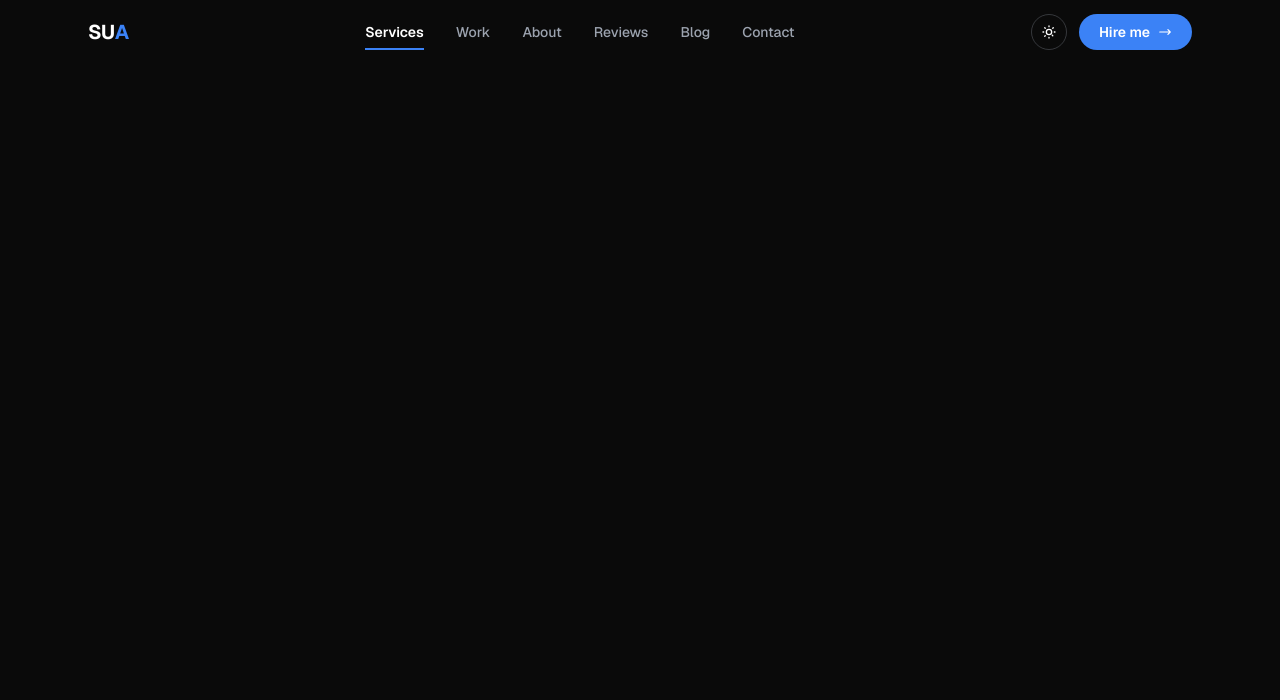
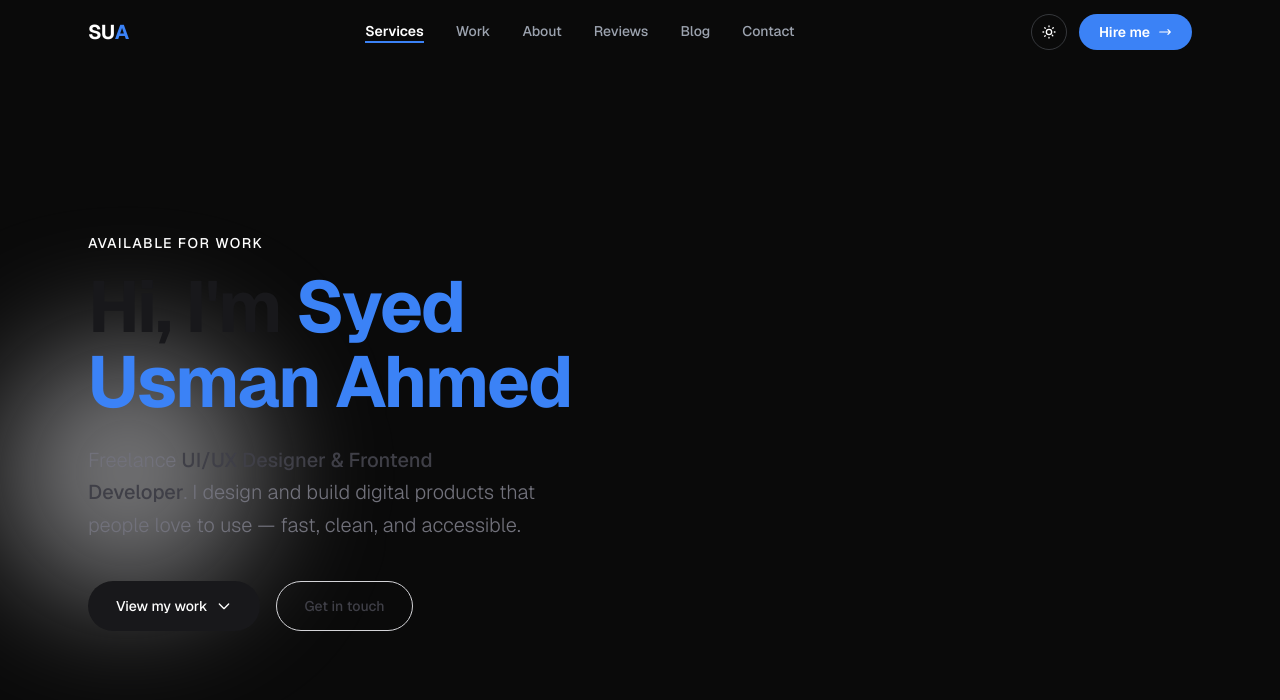
Before and after one commit to syed-usman-ahmed123/Portfolio, a Next.js app: page / in a window 1280 px wide. Shown: the top 700 px of the page. Built offline with nearby package versions, Linux system fonts and the light colour scheme.

Commit message:
add hero section

```diff
--- a/app/globals.css
+++ b/app/globals.css
@@ -24,9 +24,41 @@
   --accent: #3b82f6;          /* same blue */
 }
 
+
 body {
   background-color: var(--primary-bg);
   color: var(--primary-text);
   font-family: Arial, Helvetica, sans-serif;
   transition: background-color 0.3s ease, color 0.3s ease;
 }
+
+
+@layer utilities {
+  .btn-hover-slide {
+    position: relative;
+    overflow: hidden;
+    z-index: 1;
+  }
+
+
+  .btn-hover-slide::before {
+    content: '';
+    position: absolute;
+    top: 0;
+    left: 0;
+    width: 100%;
+    height: 100%;
+
+    background-color: #1e40af;
+    z-index: -1;
+
+
+    transform: translateX(-101%);
+    transition: transform 0.4s cubic-bezier(0.4, 0, 0.2, 1);
+  }
+
+
+  .btn-hover-slide:hover::before {
+    transform: translateX(0);
+  }
+}
--- a/app/layout.js
+++ b/app/layout.js
@@ -56,10 +56,7 @@ export default function RootLayout({ children }) {
 
       <body className={`${geistSans.className} min-h-full flex flex-col text-[var(--primary-text)] bg-[var(--primary-bg)]`}>
         <Providers>
-
           <Navbar />
-
-
           <main className="flex-grow">
             {children}
           </main>
--- a/app/page.js
+++ b/app/page.js
@@ -1,9 +1,12 @@
-import Image from "next/image";
+import Hero from "@/components/hero";
+
 
 export default function Home() {
   return (
     <>
-
+    <main>
+      <Hero/>
+    </main>
     </>
   );
 }
--- /dev/null
+++ b/components/hero.js
@@ -0,0 +1,73 @@
+import Image from 'next/image';
+import Link from 'next/link';
+
+export default function Hero() {
+  return (
+    <section id="hero" className="relative min-h-screen flex items-center pt-16 overflow-hidden">
+      {/* Background Blobs */}
+      <div className="absolute top-1/4 right-0 w-96 h-96 bg-accent/10 rounded-full blur-3xl pointer-events-none" aria-hidden="true" />
+      <div className="absolute bottom-1/4 left-0 w-64 h-64 bg-zinc-200/50 dark:bg-zinc-800/30 rounded-full blur-3xl pointer-events-none" aria-hidden="true" />
+
+      <div className="relative z-10 max-w-6xl mx-auto px-6 py-24 w-full">
+        <div className="grid md:grid-cols-2 gap-12 items-center">
+
+          {/* Left Content Side */}
+          <div>
+            <p className="text-sm font-medium text-accent tracking-widest uppercase mb-4">
+              Available for work
+            </p>
+
+            <h1 className="font-display font-bold text-5xl md:text-6xl lg:text-7xl leading-[1.05] tracking-tight text-zinc-900 dark:text-white mb-6">
+              Hi, I'm <span className="text-[var(--accent)]">Syed Usman Ahmed</span>
+            </h1>
+
+            <p className="text-lg md:text-xl text-zinc-500 dark:text-zinc-400 font-light leading-relaxed max-w-md mb-10">
+              Freelance{' '}
+              <strong className="font-medium text-zinc-700 dark:text-zinc-300">
+                UI/UX Designer &amp; Frontend Developer
+              </strong>
+              . I design and build digital products that people love to use — fast, clean, and accessible.
+            </p>
+
+            {/* Action Buttons */}
+            <div className="flex flex-wrap gap-4">
+              <Link
+                href="#work"
+                className="inline-flex items-center gap-2 bg-zinc-900 dark:bg-white text-white dark:text-zinc-900 font-medium px-7 py-3.5 rounded-full hover:bg-zinc-700 dark:hover:bg-zinc-200 transition-colors text-sm"
+              >
+                View my work
+                <svg className="w-4 h-4" fill="none" viewBox="0 0 24 24" stroke="currentColor" aria-hidden="true">
+                  <path strokeLinecap="round" strokeLinejoin="round" strokeWidth="2" d="M19 9l-7 7-7-7" />
+                </svg>
+              </Link>
+
+              <Link
+                href="#contact"
+                className="inline-flex items-center gap-2 border border-zinc-300 dark:border-zinc-700 text-zinc-700 dark:text-zinc-300 font-medium px-7 py-3.5 rounded-full hover:bg-zinc-50 dark:hover:bg-zinc-900 transition-colors text-sm"
+              >
+                Get in touch
+              </Link>
+            </div>
+          </div>
+
+          {/* Right Image Side */}
+          <div className="flex justify-center md:justify-end">
+            <div className="relative w-72 h-72 md:w-80 md:h-80 lg:w-96 lg:h-96">
+              <div className="w-full h-full rounded-3xl overflow-hidden relative">
+                {/* <Image
+                  src=""
+                  alt="Eliott"
+                  fill
+                  sizes="(max-width: 768px) 288px, (max-width: 1024px) 320px, 384px"
+                  priority
+                  className="object-cover"
+                /> */}
+              </div>
+            </div>
+          </div>
+
+        </div>
+      </div>
+    </section>
+  );
+}
--- a/components/navbar.js
+++ b/components/navbar.js
@@ -29,8 +29,7 @@ export default function Navbar() {
     <>
 
       <header
-        className={`fixed inset-x-0 top-0 z-50 transition-all duration-300 h-16 ${
-          scrolled
+        className={`fixed inset-x-0 top-0 z-50 transition-all duration-300 h-16 ${scrolled
           ? "bg-[var(--primary-bg)]/90 backdrop-blur-md shadow-sm shadow-black/5"
           : "bg-transparent"
           }`}
@@ -54,11 +53,10 @@ export default function Navbar() {
                   <a
                     href={`#${item}`}
                     onClick={() => setActiveSection(item)}
-                    className={`relative capitalize font-medium py-2 transition-colors duration-200 block cursor-pointer
+                    className={`relative capitalize font-medium pb-0.5 transition-colors duration-200 block cursor-pointer
                       after:content-[''] after:absolute after:left-0 after:bottom-0 after:w-full after:h-[2px] after:bg-[var(--accent)]
                       after:transition-transform after:duration-300 after:origin-left
-                      ${
-                        isActive
+                      ${isActive
                         ? "text-[var(--primary-text)] font-semibold after:scale-x-100"
                         : "text-[var(--secondary-text)] hover:text-[var(--primary-text)] after:scale-x-0 hover:after:scale-x-100"
                       }
@@ -79,13 +77,14 @@ export default function Navbar() {
               className="w-9 h-9 flex items-center justify-center rounded-full border border-[var(--secondary-text)]/30 hover:bg-[var(--secondary-bg)] transition-colors text-[var(--primary-text)]"
               aria-label={theme === "dark" ? "Light mode" : "Dark mode"}
             >
+
               {theme === "dark" ? (
                 <svg className="w-4 h-4" fill="none" viewBox="0 0 24 24" stroke="currentColor">
-                  <path strokeLinecap="round" strokeLinejoin="round" strokeWidth="2" d="M12 3v1m0 16v1m9-9h-1M4 12H3m15.364-6.364l-.707.707M6.343 17.657l-.707.707M17.657 17.657l-.707-.707M6.343 6.343l-.707-.707M12 8a4 4 0 100 8 4 4 0 000-8z"/>
+                  <path strokeLinecap="round" strokeLinejoin="round" strokeWidth="2" d="M12 3v1m0 16v1m9-9h-1M4 12H3m15.364-6.364l-.707.707M6.343 17.657l-.707.707M17.657 17.657l-.707-.707M6.343 6.343l-.707-.707M12 8a4 4 0 100 8 4 4 0 000-8z" />
                 </svg>
               ) : (
                 <svg className="w-4 h-4" fill="none" viewBox="0 0 24 24" stroke="currentColor">
-                  <path strokeLinecap="round" strokeLinejoin="round" strokeWidth="2" d="M21 12.79A9 9 0 1111.21 3 7 7 0 0021 12.79z"/>
+                  <path strokeLinecap="round" strokeLinejoin="round" strokeWidth="2" d="M21 12.79A9 9 0 1111.21 3 7 7 0 0021 12.79z" />
                 </svg>
               )}
             </button>
@@ -93,13 +92,12 @@ export default function Navbar() {
             {/* Hire Me Button */}
             <a
               href="#contact"
-              className={`hidden md:inline-flex items-center gap-2 bg-[var(--accent)] text-sm font-semibold px-5 py-2 rounded-full hover:opacity-90 transition-all
-                ${theme === "light" ? "text-black" : "text-white"}
-              `}
+              className="hidden md:inline-flex items-center gap-2 bg-[var(--accent)] text-white text-sm font-semibold px-5 py-2 rounded-full btn-hover-slide transition-colors duration-300"
             >
-              Hire me
-              <svg className="w-3.5 h-3.5" fill="none" viewBox="0 0 24 24" stroke="currentColor">
-                <path strokeLinecap="round" strokeLinejoin="round" strokeWidth="2" d="M17 8l4 4m0 0l-4 4m4-4H3"/>
+
+              <span className="relative z-10">Hire me</span>
+              <svg className="w-3.5 h-3.5 relative z-10" fill="none" viewBox="0 0 24 24" stroke="currentColor">
+                <path strokeLinecap="round" strokeLinejoin="round" strokeWidth="2" d="M17 8l4 4m0 0l-4 4m4-4H3" />
               </svg>
             </a>
 
@@ -110,7 +108,7 @@ export default function Navbar() {
               aria-label="Open menu"
             >
               <svg className="w-4 h-4" fill="none" viewBox="0 0 24 24" stroke="currentColor">
-                <path strokeLinecap="round" strokeLinejoin="round" strokeWidth="2" d="M4 6h16M4 12h16M4 18h16"/>
+                <path strokeLinecap="round" strokeLinejoin="round" strokeWidth="2" d="M4 6h16M4 12h16M4 18h16" />
               </svg>
             </button>
           </div>
@@ -119,8 +117,7 @@ export default function Navbar() {
 
       {/* TAILWIND DRAWER OVERLAY & PANEL */}
       <div
-        className={`fixed inset-0 z-50 md:hidden transition-all duration-300 ${
-          mobileMenuOpen ? "visible opacity-100" : "invisible opacity-0"
+        className={`fixed inset-0 z-50 md:hidden transition-all duration-300 ${mobileMenuOpen ? "visible opacity-100" : "invisible opacity-0"
           }`}
       >
         {/* Backdrop */}
@@ -131,8 +128,7 @@ export default function Navbar() {
 
         {/* Sliding Drawer Content Panel */}
         <div
-          className={`absolute right-0 top-0 h-full w-64 bg-[var(--primary-bg)] shadow-xl p-6 flex flex-col justify-between transition-transform duration-300 ease-in-out ${
-            mobileMenuOpen ? "translate-x-0" : "translate-x-full"
+          className={`absolute right-0 top-0 h-full w-64 bg-[var(--primary-bg)] shadow-xl p-6 flex flex-col justify-between transition-transform duration-300 ease-in-out ${mobileMenuOpen ? "translate-x-0" : "translate-x-full"
             }`}
         >
           <div>
@@ -145,7 +141,7 @@ export default function Navbar() {
                 aria-label="Close menu"
               >
                 <svg className="w-4 h-4" fill="none" viewBox="0 0 24 24" stroke="currentColor">
-                  <path strokeLinecap="round" strokeLinejoin="round" strokeWidth="2" d="M6 18L18 6M6 6l12 12"/>
+                  <path strokeLinecap="round" strokeLinejoin="round" strokeWidth="2" d="M6 18L18 6M6 6l12 12" />
                 </svg>
               </button>
             </div>
@@ -160,8 +156,7 @@ export default function Navbar() {
                       setActiveSection(item);
                       setMobileMenuOpen(false);
                     }}
-                    className={`block capitalize transition-colors ${
-                      activeSection === item
+                    className={`block capitalize transition-colors ${activeSection === item
                       ? "text-[var(--accent)] font-semibold"
                       : "text-[var(--secondary-text)] hover:text-[var(--primary-text)]"
                       }`}
```
Also changed, not shown: 1 other file (tests, documents, lock files or other folders). Lines whose indentation alone changed are shown as unchanged.
